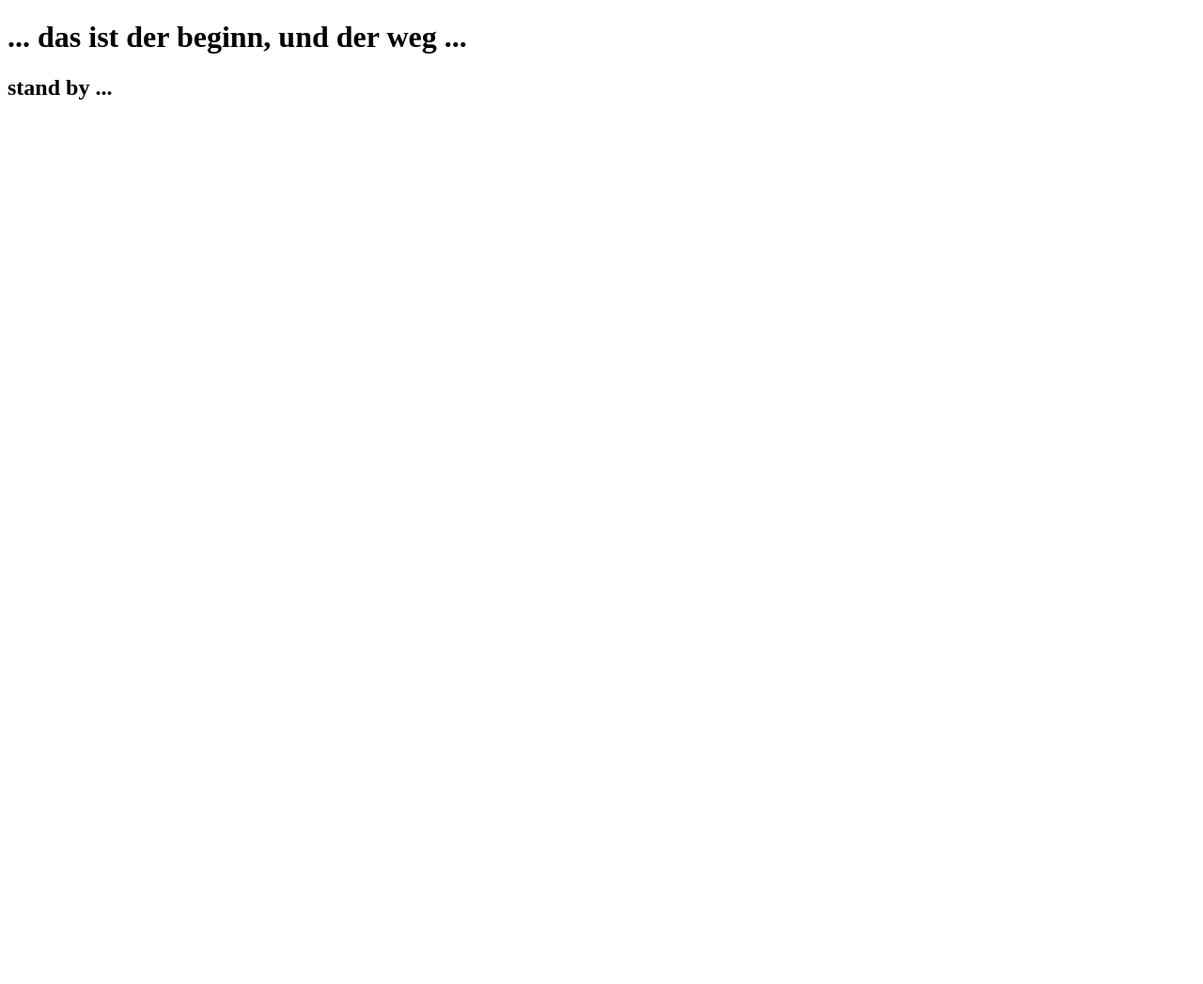
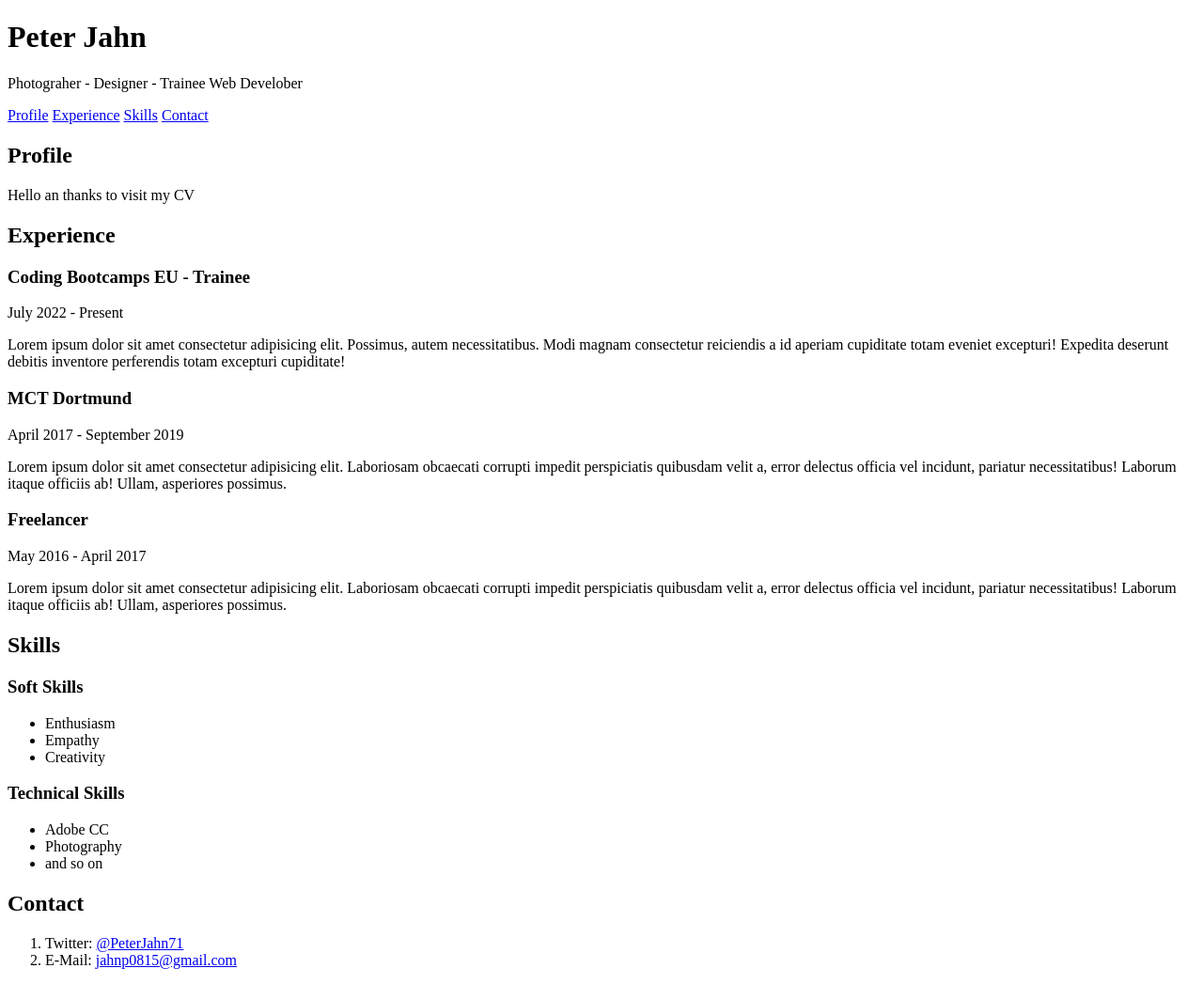
Before and after one commit to jahnp-coding/peters-cv, a plain HTML site: page index.html in a window 1280 px wide. Shown: the whole page at 94% size. Before the commit the page ends 800 px from the top, so only its background shows below. Drawn offline with Linux system fonts and the light colour scheme.

Commit message:
Add files via upload

```diff
--- a/index.html
+++ b/index.html
@@ -1,25 +1,104 @@
 <!DOCTYPE html>
-<html lang="de">
+<html lang="en">
 
 <head>
-    <meta charset="UTF-8">
-    <meta http-equiv="X-UA-Compatible" content="IE=edge">
-    <meta name="viewport" content="width=device-width, initial-scale=1.0">
-
-    <meta name="discription" content=" CV Peter Jahn">
-    <meta name="autor" content="Peter Jahn 2022">
-
-    <title>CV Peter Jahn </title>
+    <meta charset="UTF-8" />
+    <meta name="viewport" content="width=device-width, initial-scale=1.0" />
+    <title>CV Peter Jahn</title>
+    <meta name="description" content="This is the CV of Peter Jahn" />
+    <meta name="author" content="Peter Jahn" />
 </head>
 
 <body>
     <header>
-        <h1> ... das ist der beginn, und der weg ...</h1>
+        <h1>Peter Jahn</h1>
+        <p>Photograher - Designer - Trainee Web Develober</p>
+        <nav>
+            <a href="#profile">Profile</a>
+            <a href="#experience">Experience</a>
+            <a href="#skills">Skills</a>
+            <a href="#contact">Contact</a>
+        </nav>
     </header>
-    <header>
-        <h2> stand by ...</h2>
-    </header>
-
+    <main>
+        <article id="profile">
+            <h2>Profile</h2>
+            <p>
+                Hello an thanks to visit my CV
+            </p>
+        </article>
+        <article id="experience">
+            <h2>Experience</h2>
+            <section>
+                <header>
+                    <h3>Coding Bootcamps EU - Trainee</h3>
+                    <p>July 2022 - Present</p>
+                </header>
+                <p>
+                    Lorem ipsum dolor sit amet consectetur adipisicing elit. Possimus,
+                    autem necessitatibus. Modi magnam consectetur reiciendis a id
+                    aperiam cupiditate totam eveniet excepturi! Expedita deserunt
+                    debitis inventore perferendis totam excepturi cupiditate!
+                </p>
+            </section>
+            <section>
+                <header>
+                    <h3>MCT Dortmund</h3>
+                    <p>April 2017 - September 2019</p>
+                </header>
+                <p>
+                    Lorem ipsum dolor sit amet consectetur adipisicing elit. Laboriosam
+                    obcaecati corrupti impedit perspiciatis quibusdam velit a, error
+                    delectus officia vel incidunt, pariatur necessitatibus! Laborum
+                    itaque officiis ab! Ullam, asperiores possimus.
+                </p>
+            </section>
+            <section>
+                <header>
+                    <h3>Freelancer</h3>
+                    <p>May 2016 - April 2017</p>
+                </header>
+                <p>
+                    Lorem ipsum dolor sit amet consectetur adipisicing elit. Laboriosam
+                    obcaecati corrupti impedit perspiciatis quibusdam velit a, error
+                    delectus officia vel incidunt, pariatur necessitatibus! Laborum
+                    itaque officiis ab! Ullam, asperiores possimus.
+                </p>
+            </section>
+        </article>
+        <article id="skills">
+            <h2>Skills</h2>
+            <section>
+                <h3>Soft Skills</h3>
+                <ul>
+                    <li>Enthusiasm </li>
+                    <li>Empathy</li>
+                    <li>Creativity</li>
+                </ul>
+            </section>
+            <section>
+                <h3>Technical Skills</h3>
+                <ul>
+                    <li>Adobe CC</li>
+                    <li>Photography</li>
+                    <li>and so on</li>
+                </ul>
+            </section>
+        </article>
+        <article id="contact">
+            <h2>Contact</h2>
+            <ol>
+                <li>
+                    Twitter:
+                    <a href="https://twitter.com/PeterJahn71">@PeterJahn71</a>
+                </li>
+                <li>
+                    E-Mail:
+                    <a href="mailto:jahnp0815@gmail.com">jahnp0815@gmail.com</a>
+                </li>
+            </ol>
+        </article>
+    </main>
 </body>
 
 </html>
```
